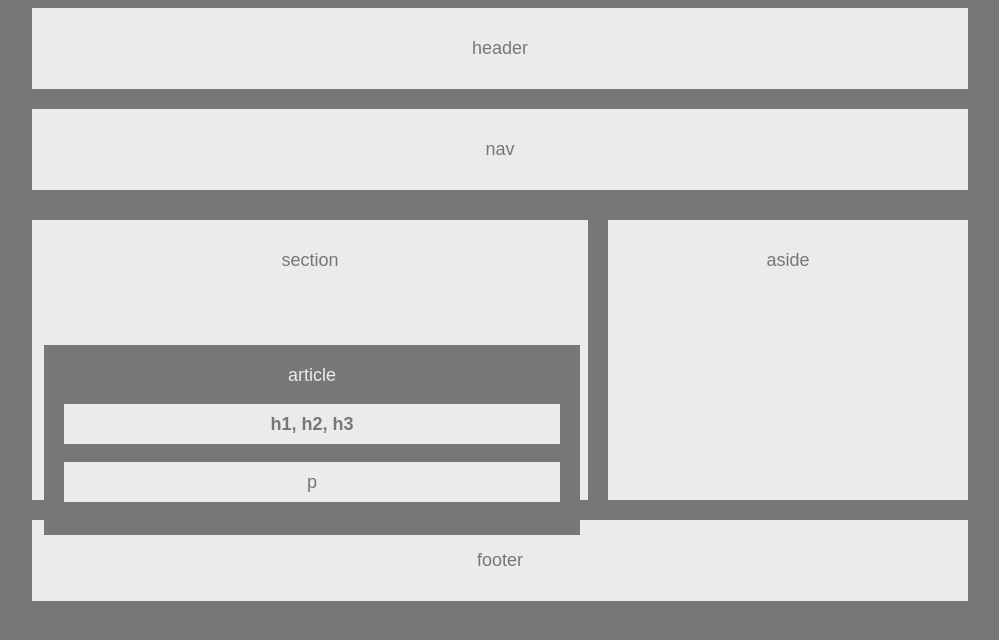
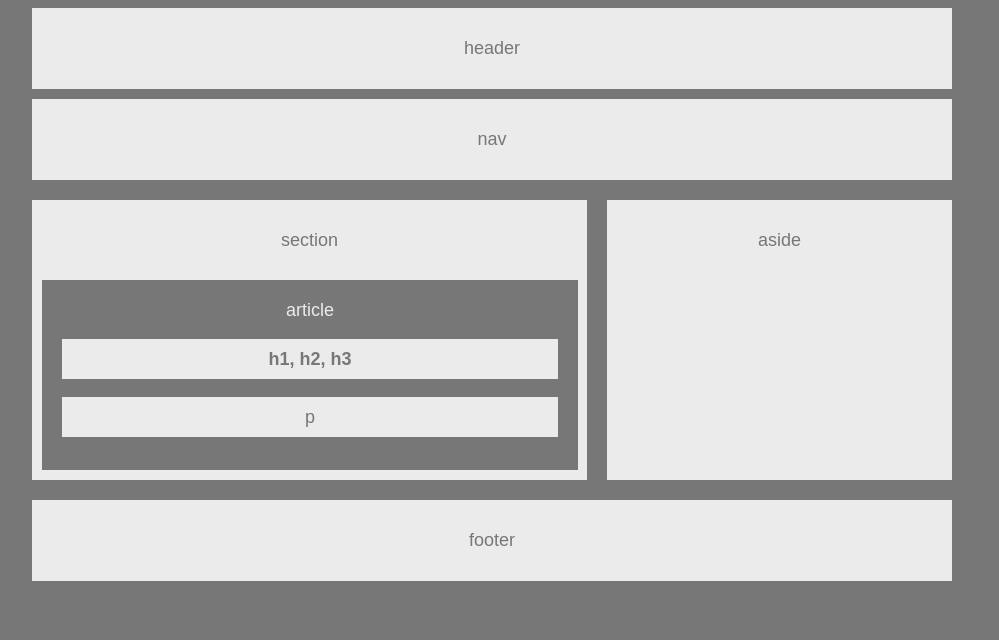
Before and after one commit to laughcalvin/HW-Wireframe, a plain HTML site: page index.html in a window 1280 px wide. Shown: the whole page, without its empty margins (16-1015 px from the left). Drawn offline with Linux system fonts and the light colour scheme.

Commit message:
<more improvements>

```diff
--- a/index.html
+++ b/index.html
@@ -12,13 +12,15 @@
     <div class="wide">nav</div>
 
     <div>
-        <div class="middle" id="section">section</div><aside class="middle" id="aside">aside</>
+        <div class="middle" id="section">section
+                <div id="article">article
+                        <p><strong>h1, h2, h3</strong></p>
+                        <p>p</p>
+                    </div>
+        </div><aside class="middle" id="aside">aside</>
     </div>
 
-        <div id="article">article
-            <p><strong>h1, h2, h3</strong></p>
-            <p>p</p>
-        </div>
+
 
     <div class="wide" id="footer">footer</div>
 
--- a/style.css
+++ b/style.css
@@ -2,7 +2,7 @@ body {
     font-family: Arial;
     color: #777;
     background: #777;
-    width: 976px;
+    width: 960px;
     font-size: 18px;
 }
 
@@ -11,7 +11,7 @@ body {
     background: #ebebeb;
     text-align: center;
     margin-left: 40px;
-    margin-bottom: 20px;
+    margin-bottom: 10px;
 }
 
 .middle {
@@ -22,7 +22,7 @@ body {
 }
 
 #section {
-    width: 496px;
+    width: 495px;
     height: 220px;
     margin-right:0;
     margin-left: 40px;
@@ -32,7 +32,7 @@ body {
 }
 
 #aside {
-    width: 300px;
+    width: 285px;
     height: 220px;
     margin-left: 20px;
     float: left;
@@ -46,8 +46,8 @@ body {
     padding: 20px;
     width: 496px;
     height: 150px;
-    left: 60px;
-    bottom: 265px;
+    left: 10px;
+    bottom: 10px;
     position: absolute;
 }
 
```
